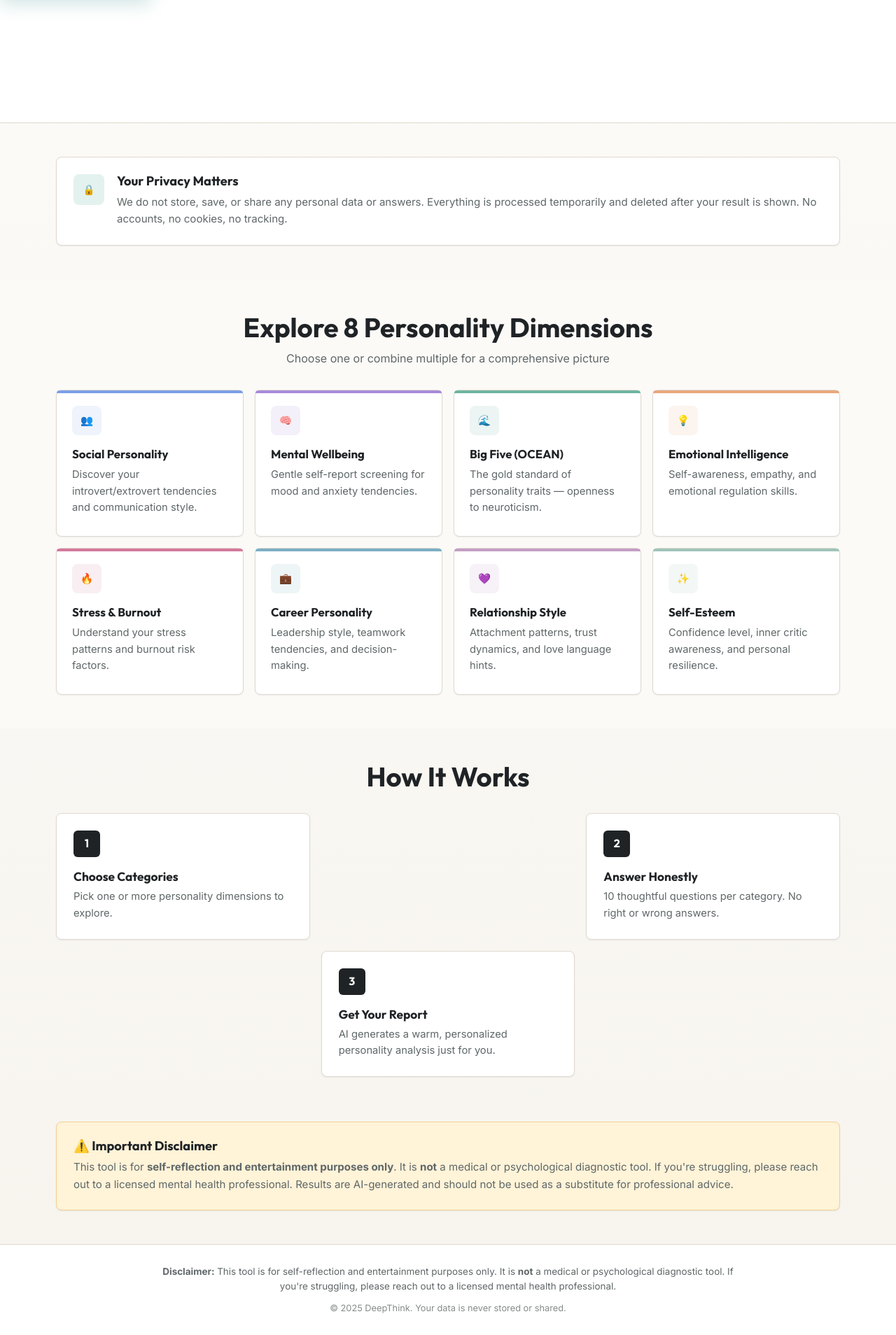
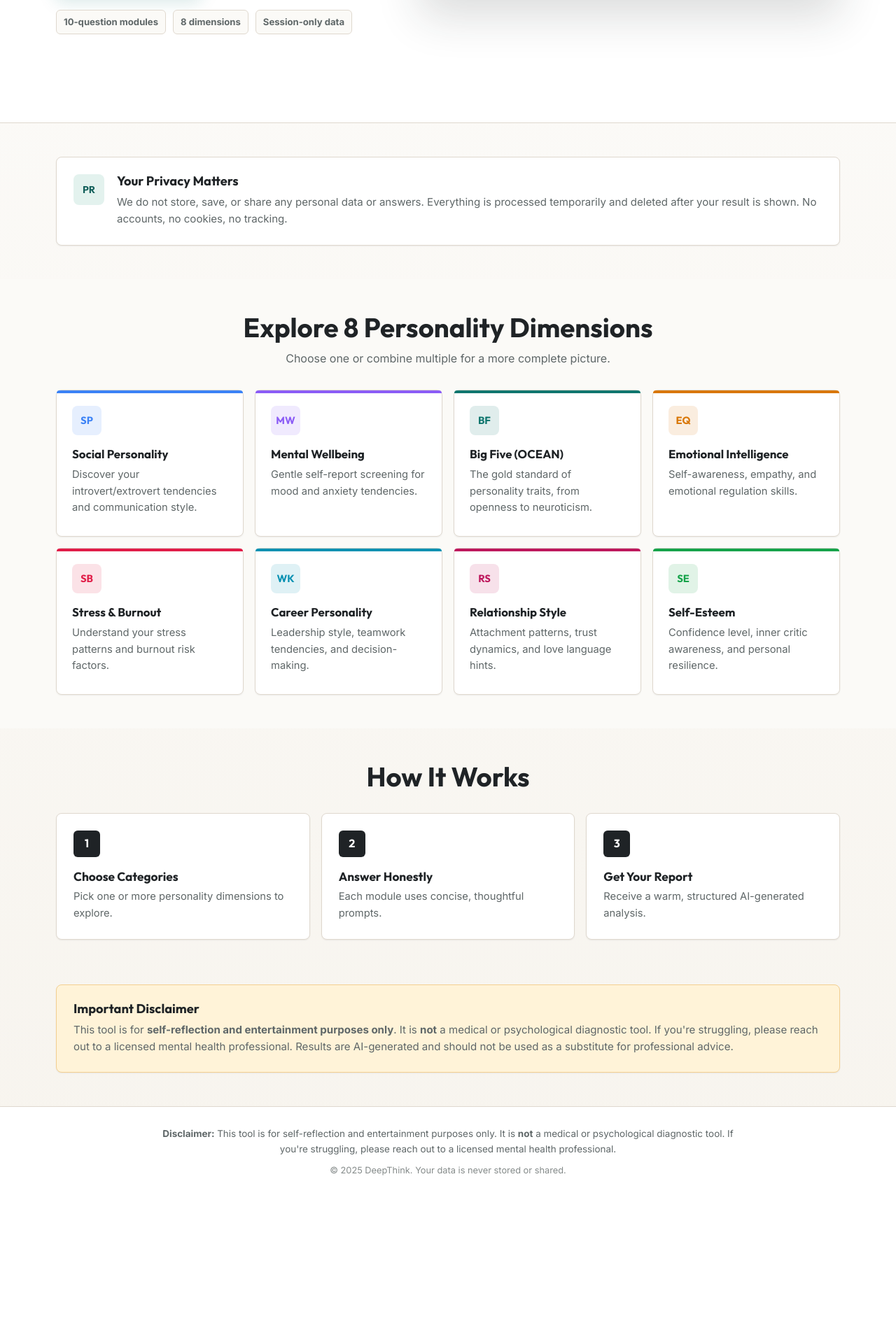
Before and after one commit to Adi-Saha-07/DeepThink-Gen2, a Flask app: page / in a window 1280 px wide. Shown: the part 625-2533 px from the top of the page at 70% size. After the commit the page ends 2305 px from the top, so only its background shows below. Run offline with Flask 3, Linux system fonts and the light colour scheme.

Commit message:
Refactor index.html for clarity and content updates
Updated the title and improved content clarity in the hero section, privacy banner, features section, and how it works section.

```diff
--- a/templates/index.html
+++ b/templates/index.html
@@ -1,32 +1,47 @@
 {% extends "base.html" %}
 
-{% block title %}DeepThink — Discover Your Personality{% endblock %}
+{% block title %}DeepThink - Discover Your Personality{% endblock %}
 
 {% block content %}
 <section class="hero" id="hero-section">
-    <div class="hero-glow"></div>
-    <div class="hero-content">
-        <div class="hero-badge">AI-Powered Personality Insights</div>
-        <h1 class="hero-title">Understand Yourself<br><span class="hero-accent">A Little Better</span></h1>
-        <div class="hero-message-wrapper">
-            <p class="hero-message active" id="hero-msg-0">Curious what makes you, <em>you</em>? Let's find out together.</p>
-            <p class="hero-message" id="hero-msg-1">Every answer you give brings you closer to understanding yourself.</p>
-            <p class="hero-message" id="hero-msg-2">No right answers here — just honest ones.</p>
-            <p class="hero-message" id="hero-msg-3">Your personality is a story. Let's read it together.</p>
-            <p class="hero-message" id="hero-msg-4">Self-discovery starts with a single question.</p>
+    <div class="hero-grid">
+        <div class="hero-content">
+            <div class="eyebrow">Private AI personality insights</div>
+            <h1 class="hero-title">DeepThink</h1>
+            <p class="hero-lede">A polished self-reflection experience that turns thoughtful answers into a clear, personalized personality report.</p>
+            <div class="hero-message-wrapper">
+                <p class="hero-message active" id="hero-msg-0">Curious what makes you, <em>you</em>? Start with a few honest answers.</p>
+                <p class="hero-message" id="hero-msg-1">Explore social style, work patterns, emotional intelligence, and more.</p>
+                <p class="hero-message" id="hero-msg-2">No accounts, no tracking, no permanent storage.</p>
+            </div>
+            <div class="hero-actions">
+                <a href="{{ url_for('pretest') }}" class="btn btn-primary btn-large" id="start-test-btn">
+                    Start Assessment
+                    <span class="btn-arrow">-></span>
+                </a>
+                <a href="{{ url_for('privacy') }}" class="btn btn-secondary btn-large">Privacy Details</a>
+            </div>
+            <div class="trust-row" aria-label="Product highlights">
+                <span>10-question modules</span>
+                <span>8 dimensions</span>
+                <span>Session-only data</span>
+            </div>
         </div>
-        <a href="{{ url_for('pretest') }}" class="btn btn-primary btn-large" id="start-test-btn">
-            Start Your Journey
-            <span class="btn-arrow">→</span>
-        </a>
+        <div class="hero-visual" aria-hidden="true">
+            <img src="{{ url_for('static', filename='img/deepthink-dashboard-hero.png') }}" alt="">
+            <div class="hero-stat-panel">
+                <span class="stat-kicker">Report depth</span>
+                <strong>8</strong>
+                <span>personality lenses</span>
+            </div>
+        </div>
     </div>
 </section>
 
-<!-- Privacy Banner -->
 <section class="privacy-banner" id="privacy-banner">
     <div class="container">
         <div class="privacy-card">
-            <div class="privacy-icon">🔒</div>
+            <div class="privacy-icon">PR</div>
             <div class="privacy-text">
                 <h3>Your Privacy Matters</h3>
                 <p>We do not store, save, or share any personal data or answers.
@@ -37,49 +52,48 @@
     </div>
 </section>
 
-<!-- Features -->
 <section class="features" id="features-section">
     <div class="container">
         <h2 class="section-title">Explore 8 Personality Dimensions</h2>
-        <p class="section-subtitle">Choose one or combine multiple for a comprehensive picture</p>
+        <p class="section-subtitle">Choose one or combine multiple for a more complete picture.</p>
         <div class="features-grid">
-            <div class="feature-card" style="--card-accent: #7C9FE8;">
-                <span class="feature-icon">👥</span>
+            <div class="feature-card" style="--card-accent: #3b82f6;">
+                <span class="feature-icon">SP</span>
                 <h3>Social Personality</h3>
                 <p>Discover your introvert/extrovert tendencies and communication style.</p>
             </div>
-            <div class="feature-card" style="--card-accent: #A78BDA;">
-                <span class="feature-icon">🧠</span>
+            <div class="feature-card" style="--card-accent: #8b5cf6;">
+                <span class="feature-icon">MW</span>
                 <h3>Mental Wellbeing</h3>
                 <p>Gentle self-report screening for mood and anxiety tendencies.</p>
             </div>
-            <div class="feature-card" style="--card-accent: #6DB5A0;">
-                <span class="feature-icon">🌊</span>
+            <div class="feature-card" style="--card-accent: #0f766e;">
+                <span class="feature-icon">BF</span>
                 <h3>Big Five (OCEAN)</h3>
-                <p>The gold standard of personality traits — openness to neuroticism.</p>
+                <p>The gold standard of personality traits, from openness to neuroticism.</p>
             </div>
-            <div class="feature-card" style="--card-accent: #E8A87C;">
-                <span class="feature-icon">💡</span>
+            <div class="feature-card" style="--card-accent: #d97706;">
+                <span class="feature-icon">EQ</span>
                 <h3>Emotional Intelligence</h3>
                 <p>Self-awareness, empathy, and emotional regulation skills.</p>
             </div>
-            <div class="feature-card" style="--card-accent: #D4799C;">
-                <span class="feature-icon">🔥</span>
+            <div class="feature-card" style="--card-accent: #e11d48;">
+                <span class="feature-icon">SB</span>
                 <h3>Stress & Burnout</h3>
                 <p>Understand your stress patterns and burnout risk factors.</p>
             </div>
-            <div class="feature-card" style="--card-accent: #7CAFC4;">
-                <span class="feature-icon">💼</span>
+            <div class="feature-card" style="--card-accent: #0891b2;">
+                <span class="feature-icon">WK</span>
                 <h3>Career Personality</h3>
                 <p>Leadership style, teamwork tendencies, and decision-making.</p>
             </div>
-            <div class="feature-card" style="--card-accent: #C49EC4;">
-                <span class="feature-icon">💜</span>
+            <div class="feature-card" style="--card-accent: #be185d;">
+                <span class="feature-icon">RS</span>
                 <h3>Relationship Style</h3>
                 <p>Attachment patterns, trust dynamics, and love language hints.</p>
             </div>
-            <div class="feature-card" style="--card-accent: #A0C4B8;">
-                <span class="feature-icon">✨</span>
+            <div class="feature-card" style="--card-accent: #16a34a;">
+                <span class="feature-icon">SE</span>
                 <h3>Self-Esteem</h3>
                 <p>Confidence level, inner critic awareness, and personal resilience.</p>
             </div>
@@ -87,7 +101,6 @@
     </div>
 </section>
 
-<!-- How It Works -->
 <section class="how-it-works" id="how-section">
     <div class="container">
         <h2 class="section-title">How It Works</h2>
@@ -97,27 +110,24 @@
                 <h3>Choose Categories</h3>
                 <p>Pick one or more personality dimensions to explore.</p>
             </div>
-            <div class="step-connector"></div>
             <div class="step">
                 <div class="step-number">2</div>
                 <h3>Answer Honestly</h3>
-                <p>10 thoughtful questions per category. No right or wrong answers.</p>
+                <p>Each module uses concise, thoughtful prompts.</p>
             </div>
-            <div class="step-connector"></div>
             <div class="step">
                 <div class="step-number">3</div>
                 <h3>Get Your Report</h3>
-                <p>AI generates a warm, personalized personality analysis just for you.</p>
+                <p>Receive a warm, structured AI-generated analysis.</p>
             </div>
         </div>
     </div>
 </section>
 
-<!-- Disclaimer -->
 <section class="disclaimer-section" id="disclaimer-section">
     <div class="container">
         <div class="disclaimer-card">
-            <h3>⚠️ Important Disclaimer</h3>
+            <h3>Important Disclaimer</h3>
             <p>This tool is for <strong>self-reflection and entertainment purposes only</strong>.
             It is <strong>not</strong> a medical or psychological diagnostic tool.
             If you're struggling, please reach out to a licensed mental health professional.
```
